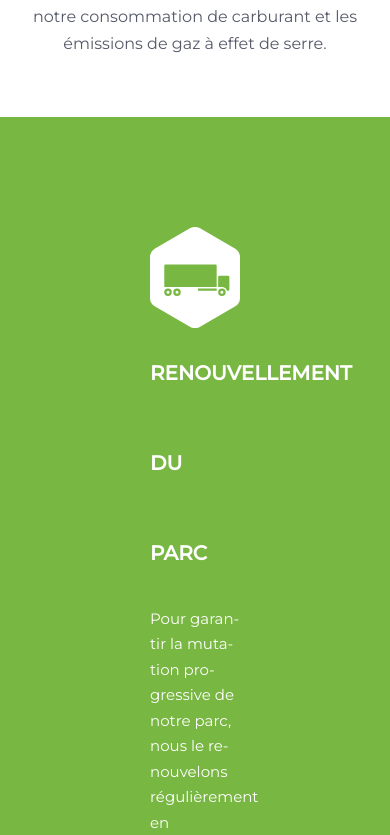
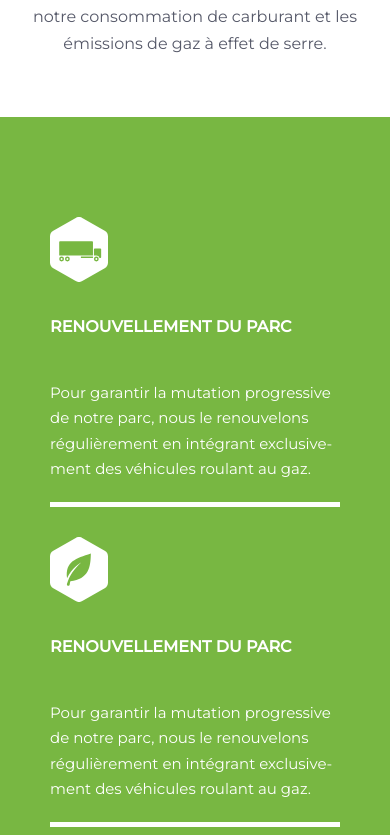
Before and after one commit to AliOuaibi/app-gaf, a React (Create React App) app: page / in a window 390 px wide. Shown: the part 7249-8084 px from the top of the page. Built offline with nearby package versions, Linux system fonts and the light colour scheme.

Commit message:
fix responsive eco banner and slide partner logo

```diff
--- a/src/components/EcoBanner.css
+++ b/src/components/EcoBanner.css
@@ -8,13 +8,13 @@
   left: 0;
   width: 100%;
   height: 100%;
+  margin-bottom: 50px;
 }
 
 .block-eco-mobile{
   background-color: #78B742;
   padding: 80px 150px;
   margin-bottom: 90px;
-
 }
 
 .block-eco-mobile h1{
@@ -30,3 +30,22 @@
 .block-eco {
   margin-top: 30px;
 }
+
+@media screen and (max-width: 760px) {
+  .block-eco-mobile h1{
+    font-size: 16px;
+  }
+  .block-eco-mobile{
+    background-color: #78B742;
+    padding: 80px 50px;
+    margin-bottom: 90px;
+  }
+
+  .block-eco {
+    margin-top: 10px;
+  }
+  .block-eco img {
+    margin-top: 10px;
+    width: 20%;
+  }
+}
--- a/src/components/ServiceOne.scss
+++ b/src/components/ServiceOne.scss
@@ -19,9 +19,3 @@
     display: block;
   }
 }
-
-@media screen and (max-width: 600px) {
-  .service-block-2{
-
-  }
-}
```
Also changed, not shown: public/assets/scss/sections/_content.scss (+429 -0 lines).
